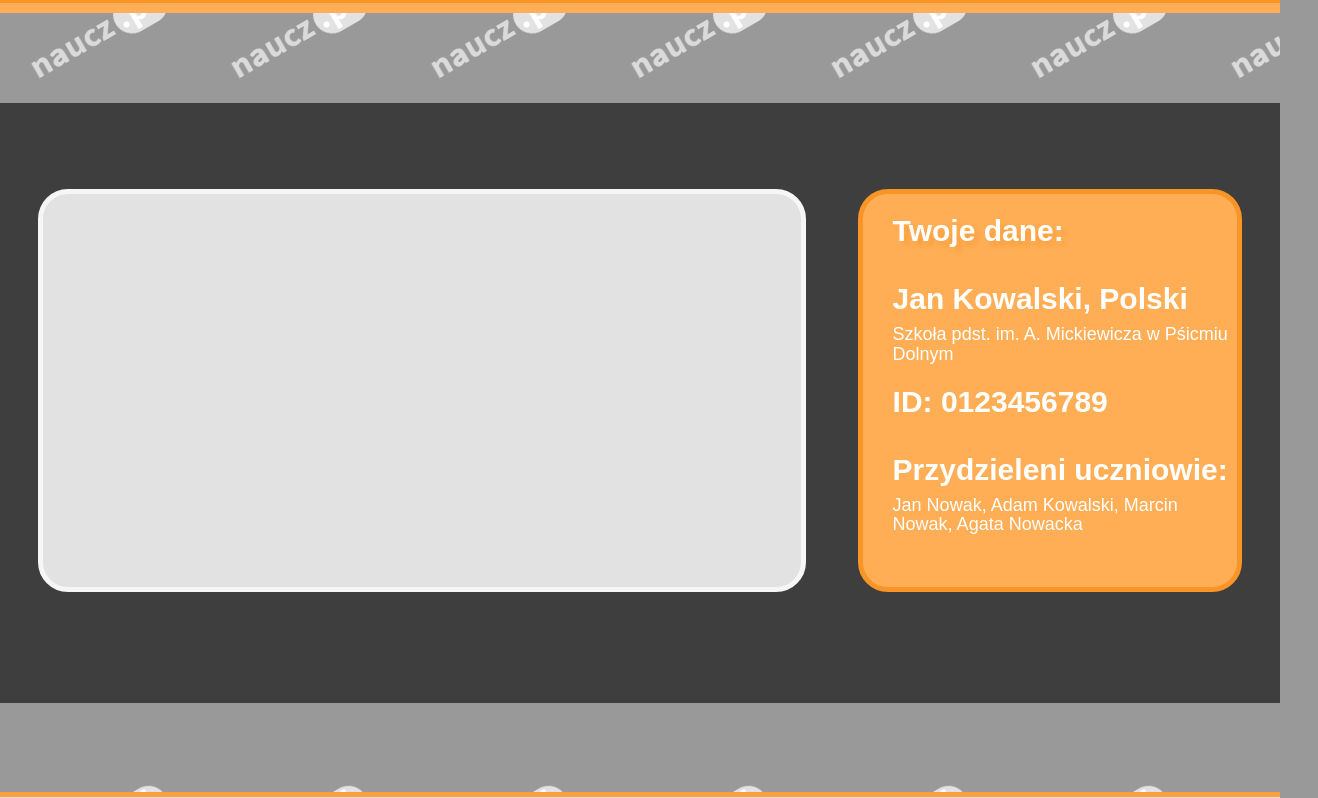
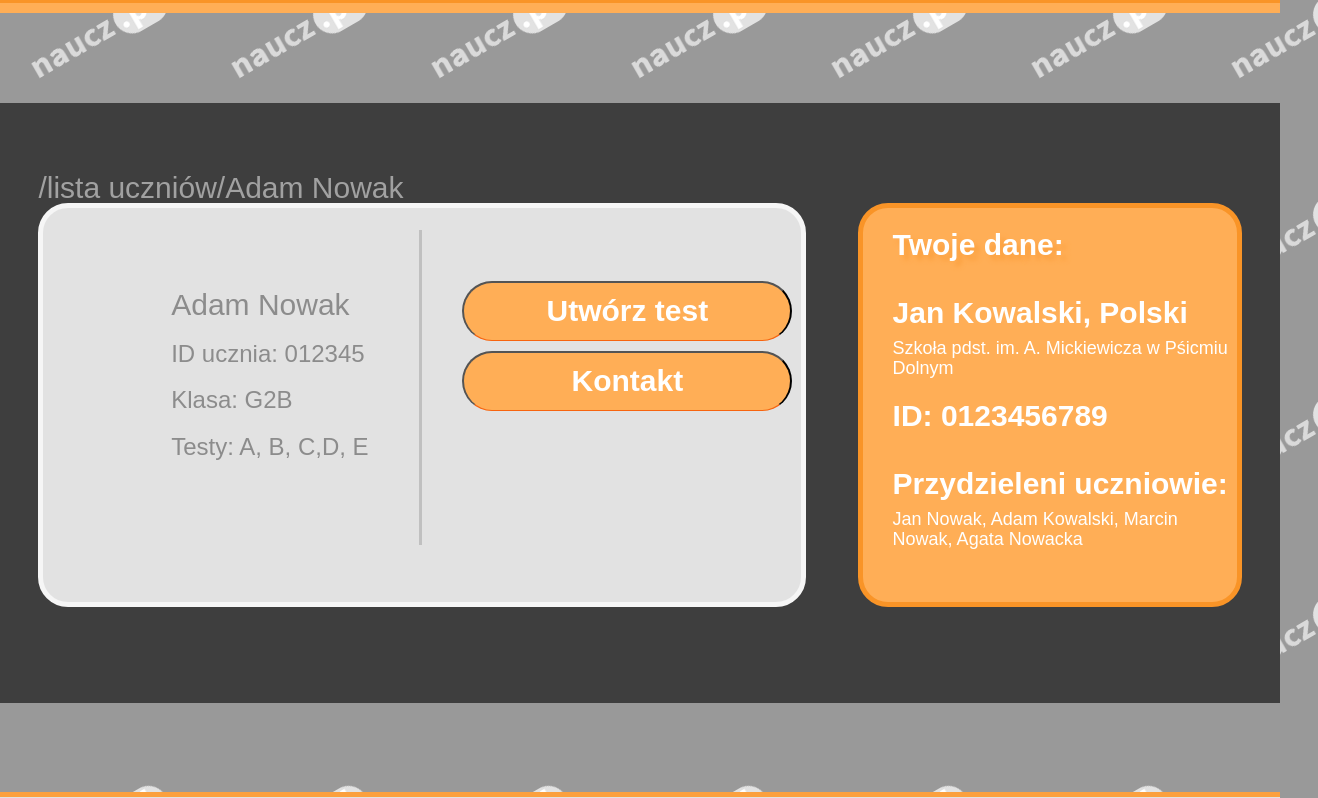
Before and after one commit to Danon9111/naucz.pl, a plain HTML site: page uczen.html in a window 1280 px wide. Shown: the part 67-865 px from the top of the page, 1318 px wide, since content can reach past the window. Drawn offline with nearby package versions, Linux system fonts and the light colour scheme.

Commit message:
Adding new components and styles

```diff
--- a/main.css
+++ b/main.css
@@ -1,9 +1,8 @@
 body
 {
-font-family: Arial;
-margin: 0px 0px auto 0px;
-background-color: #999999;
-background-image: url('images/bg.png');
+	font-family: Arial;
+	background-color: #999999;
+	background-image: url('images/bg.png');
 }
 
 .nav {
@@ -51,9 +50,22 @@ ul li{
 	margin-top: 7%;
 }
 
+.jumbotron .currentplace{
+	height: 20px;
+	width: 100%;
+	margin-top: 0px;
+	margin-bottom: 0px;
+	margin-left: 3%;
+}
+
+.jumbotron .currentplace h2{
+	color: #a1a1a1;
+	font-weight: none;
+}
+
 .jumbotron .container{
 	background-color: #e2e2e2;
-	margin-top: 3%;
+	margin-top: 1%;
 	margin-left: 3%;
 	width: 60%;
 	height: 80%;
@@ -62,9 +74,40 @@ ul li{
 	float: left;
 }
 
+.jumbotron .container .pull-left{
+	width: 40%;
+	height: 80%;
+	margin-top: 3%;
+	margin-left: 10%;
+	border-right: 3px solid #c0c0c0;
+	color: #8c8c8c;
+}
+
+.jumbotron .container .pull-left p{
+	margin-top: 20%;
+}
+
+.jumbotron .container .pull-right{
+	width: 50%;
+	height: 80%;
+	margin-top: 10%;
+}
+
+.jumbotron .container .pull-right #jumbobutton{
+	background-color: #ffae56;
+	border-bottom: 1px solid #f7640f;
+	border-radius: 50px;
+	width: 330px;
+	height: 60px;
+	color: #ffffff;
+	font-size: 30px;
+	font-weight: bold;
+	margin-bottom: 3%;
+}
+
 .jumbotron .sidebar{
 	background-color: #ffae56;
-	margin-top: 3%;
+	margin-top: 1%;
 	margin-left: 67%;
 	width: 30%;
 	height: 80%;
--- a/uczen.html
+++ b/uczen.html
@@ -24,10 +24,24 @@
 			</div>
 		</div>
 		<div class="jumbotron">
+			<div class="currentplace">
+				<h2>/lista uczniów/Adam Nowak</h2>
+			</div>
 			<div class="container">
 				<div class="pull-left">
+					<p>
+						<ul><h2>Adam Nowak</h2>
+							<li><h3>ID ucznia: 012345</h3></li>
+							<li><h3>Klasa: G2B</h3></li>
+							<li><h3>Testy: A, B, C,D, E</h3></li>
+						</ul>
+					</p>
 				</div>
 				<div class="pull-right">
+					<ul>
+						<li><a href="#"><button id="jumbobutton">Utwórz test</button></a></li>
+						<li><a href="#"><button id="jumbobutton">Kontakt</button></a></li>
+					</ul>
 				</div>
 			</div>
 			<div class="sidebar">
```
